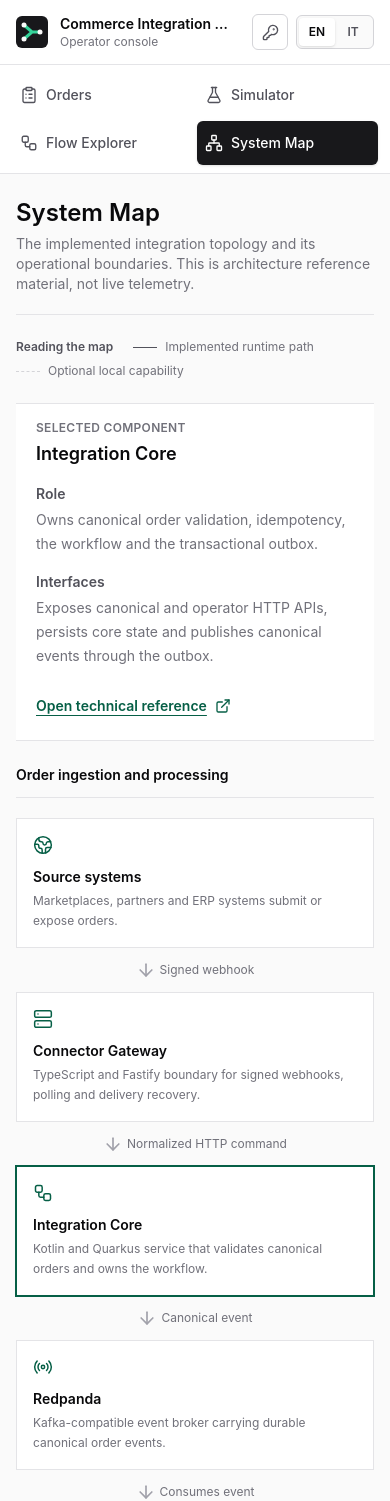
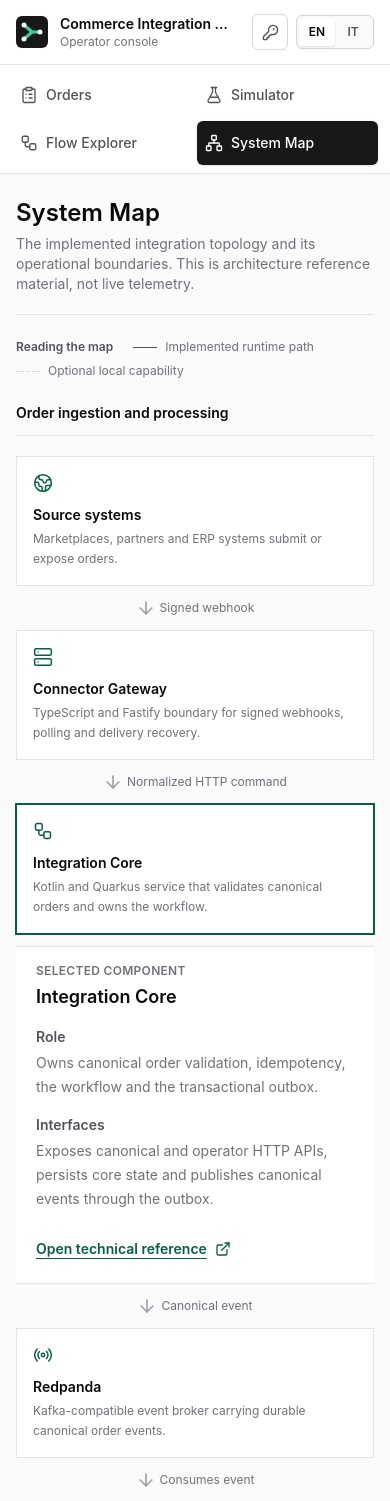
Before and after one commit to PietroRussoD/commerce-integration-hub, a React (Vite) app in the folder apps/operator-console/: page /system-map in a window 390 px wide. Shown: the top 1501 px of the page. Built offline with nearby package versions, Linux system fonts and the light colour scheme.

Commit message:
✨ Keep selected system map details in view

```diff
--- a/apps/operator-console/src/pages/system-map/SystemMapPage.tsx
+++ b/apps/operator-console/src/pages/system-map/SystemMapPage.tsx
@@ -115,7 +115,6 @@ const systemNodeDetails = {
 export function SystemMapPage() {
   const { t } = useTranslation();
   const [selectedNodeId, setSelectedNodeId] = useState<SystemNodeId>("core");
-  const selectedNode = systemNodeDetails[selectedNodeId];
 
   return (
     <section aria-labelledby="system-map-heading">
@@ -132,34 +131,11 @@ export function SystemMapPage() {
       </div>
 
       <aside
-        id="system-map-details"
-        aria-live="polite"
         aria-labelledby="system-map-details-heading"
-        className="mt-6 border-y border-app-border bg-app-surface px-5 py-4 sm:px-6"
+        data-testid="system-map-desktop-details"
+        className="mt-6 hidden self-start xl:sticky xl:top-20 xl:block"
       >
-        <p className="text-xs font-semibold uppercase tracking-wide text-app-foreground-muted">{t("systemMap.details.title")}</p>
-        <h2 id="system-map-details-heading" className="mt-1 text-lg font-semibold text-app-foreground">
-          {t(selectedNode.titleKey)}
-        </h2>
-        <dl className="mt-4 grid gap-4 text-sm md:grid-cols-2">
-          <div>
-            <dt className="font-semibold text-app-foreground-secondary">{t("systemMap.details.role")}</dt>
-            <dd className="mt-1 leading-6 text-app-foreground-muted">{t(selectedNode.roleKey)}</dd>
-          </div>
-          <div>
-            <dt className="font-semibold text-app-foreground-secondary">{t("systemMap.details.interfaces")}</dt>
-            <dd className="mt-1 leading-6 text-app-foreground-muted">{t(selectedNode.interfacesKey)}</dd>
-          </div>
-        </dl>
-        <a
-          href={`${repositoryUrl}/${selectedNode.referencePath}`}
-          target="_blank"
-          rel="noreferrer"
-          className="mt-5 inline-flex h-9 items-center gap-2 text-sm font-semibold text-app-brand-primary underline underline-offset-4 hover:text-app-brand-primary-hover focus-visible:outline-2 focus-visible:outline-offset-2 focus-visible:outline-app-brand-focus"
-        >
-          {t("systemMap.details.reference")}
-          <ExternalLink aria-hidden="true" size={16} />
-        </a>
+        <SystemNodeDetails nodeId={selectedNodeId} />
       </aside>
 
       <section aria-labelledby="ingestion-heading" className="mt-6">
@@ -422,15 +398,15 @@ function SystemNode({ nodeId, icon: Icon, title, description, optional = false,
   const descriptionId = `system-map-${identifier}-description`;
 
   return (
+    <div className="min-w-0">
       <button
         type="button"
         aria-pressed={selected}
-      aria-controls="system-map-details"
         aria-labelledby={titleId}
         aria-describedby={descriptionId}
         onClick={() => onSelect(nodeId)}
         className={[
-        "min-h-32 border bg-app-surface p-4 text-left transition-colors hover:bg-app-surface-muted focus-visible:outline-2 focus-visible:outline-offset-2 focus-visible:outline-app-brand-focus",
+          "min-h-32 w-full border bg-app-surface p-4 text-left transition-colors hover:bg-app-surface-muted focus-visible:outline-2 focus-visible:outline-offset-2 focus-visible:outline-app-brand-focus",
           optional ? "border-dashed border-app-border-strong" : "border-app-border",
           selected ? "border-app-brand-primary ring-1 ring-app-brand-primary" : "",
         ].join(" ")}
@@ -443,5 +419,48 @@ function SystemNode({ nodeId, icon: Icon, title, description, optional = false,
           {description}
         </p>
       </button>
+      {selected && (
+        <div data-testid="system-map-inline-details" className="mt-3 xl:hidden">
+          <SystemNodeDetails nodeId={nodeId} idSuffix={identifier} compact />
+        </div>
+      )}
+    </div>
   );
 }
+
+function SystemNodeDetails({ nodeId, idSuffix, compact = false }: { nodeId: SystemNodeId; idSuffix?: string; compact?: boolean }) {
+  const { t } = useTranslation();
+  const details = systemNodeDetails[nodeId];
+  const Heading = compact ? "h4" : "h2";
+  const headingId = compact ? `system-map-inline-${idSuffix}-heading` : "system-map-details-heading";
+
+  return (
+    <div
+      aria-live="polite"
+      aria-atomic="true"
+      className="border-y border-app-border bg-app-surface px-5 py-4 sm:px-6"
+    >
+      <p className="text-xs font-semibold uppercase tracking-wide text-app-foreground-muted">{t("systemMap.details.title")}</p>
+      <Heading id={headingId} className="mt-1 text-lg font-semibold text-app-foreground">{t(details.titleKey)}</Heading>
+      <dl className="mt-4 grid gap-4 text-sm md:grid-cols-2">
+        <div>
+          <dt className="font-semibold text-app-foreground-secondary">{t("systemMap.details.role")}</dt>
+          <dd className="mt-1 leading-6 text-app-foreground-muted">{t(details.roleKey)}</dd>
+        </div>
+        <div>
+          <dt className="font-semibold text-app-foreground-secondary">{t("systemMap.details.interfaces")}</dt>
+          <dd className="mt-1 leading-6 text-app-foreground-muted">{t(details.interfacesKey)}</dd>
+        </div>
+      </dl>
+      <a
+        href={`${repositoryUrl}/${details.referencePath}`}
+        target="_blank"
+        rel="noreferrer"
+        className="mt-5 inline-flex min-h-9 items-center gap-2 text-sm font-semibold text-app-brand-primary underline underline-offset-4 hover:text-app-brand-primary-hover focus-visible:outline-2 focus-visible:outline-offset-2 focus-visible:outline-app-brand-focus"
+      >
+        {t("systemMap.details.reference")}
+        <ExternalLink aria-hidden="true" size={16} />
+      </a>
+    </div>
+  );
+}
```
Also changed, not shown: 2 other files (tests, documents, lock files or other folders). Lines whose indentation alone changed are shown as unchanged.
